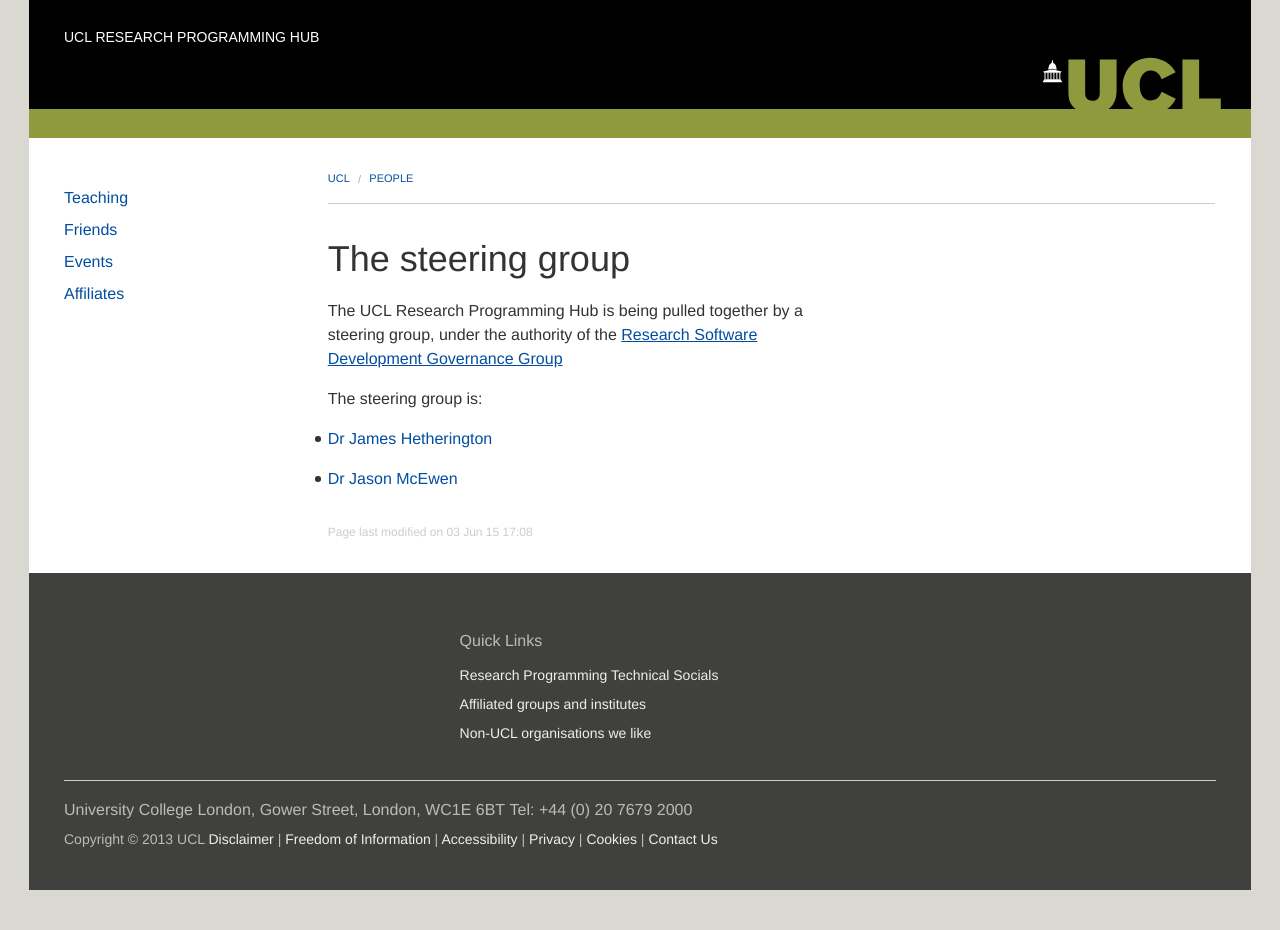
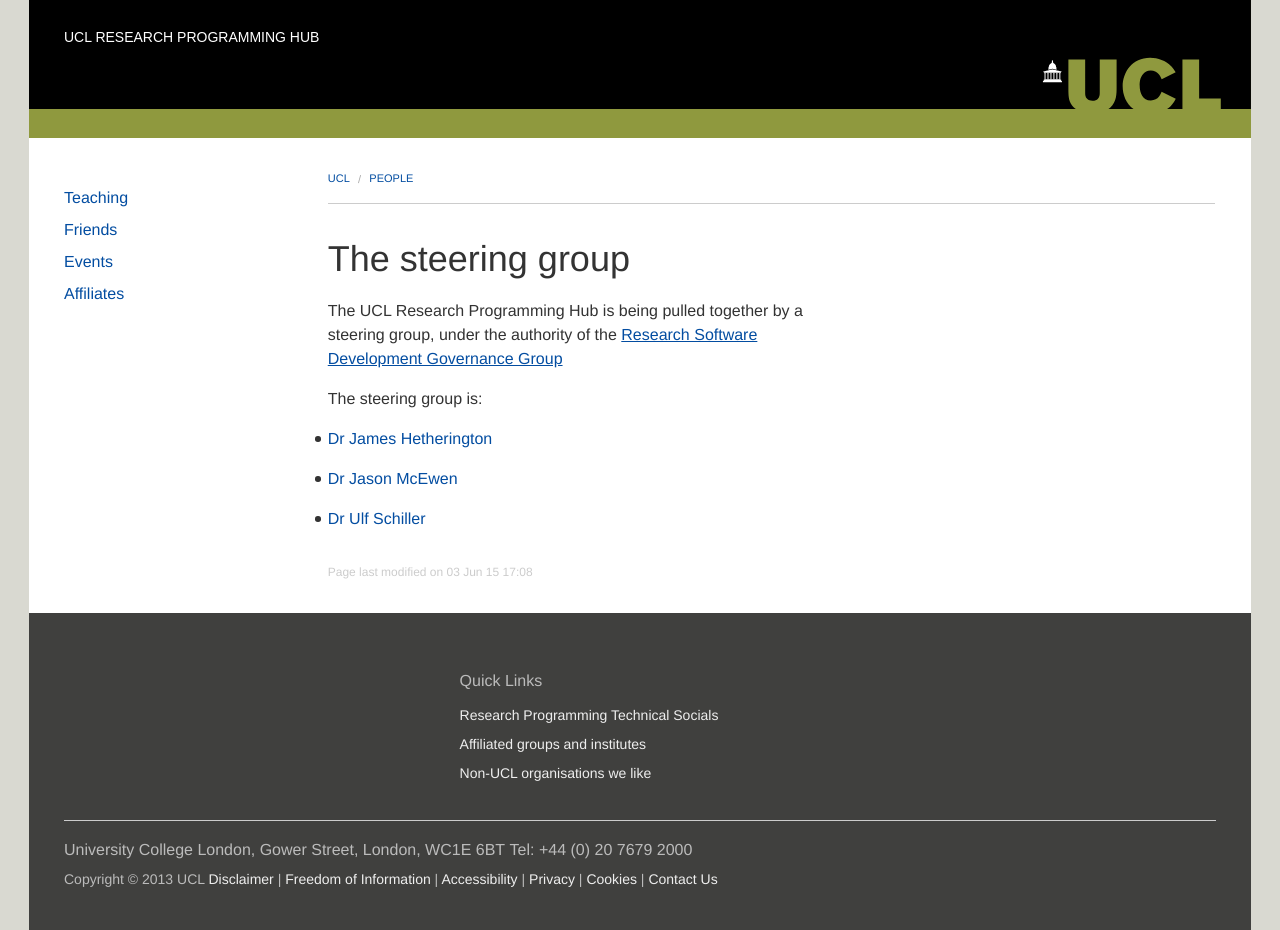
Before and after one commit to UCLProgrammingHub/web, a Jekyll site: the page built from people/index.md, in a window 1280 px wide. Built offline with Jekyll 4.4.1, drawn with Linux system fonts in a browser that asks for light colours; before the commit the page ends 900 px from its top, so only the background shows below that.

Commit message:
Add my name to people/index.md

```diff
--- a/people/index.md
+++ b/people/index.md
@@ -13,3 +13,4 @@ The steering group is:
 
 * [Dr James Hetherington](https://www.ucl.ac.uk/research-it-services/our-people/james)
 * [Dr Jason McEwen](http://www.jasonmcewen.org)
+* [Dr Ulf Schiller](http://www.lattice-boltzmann.de)
```
